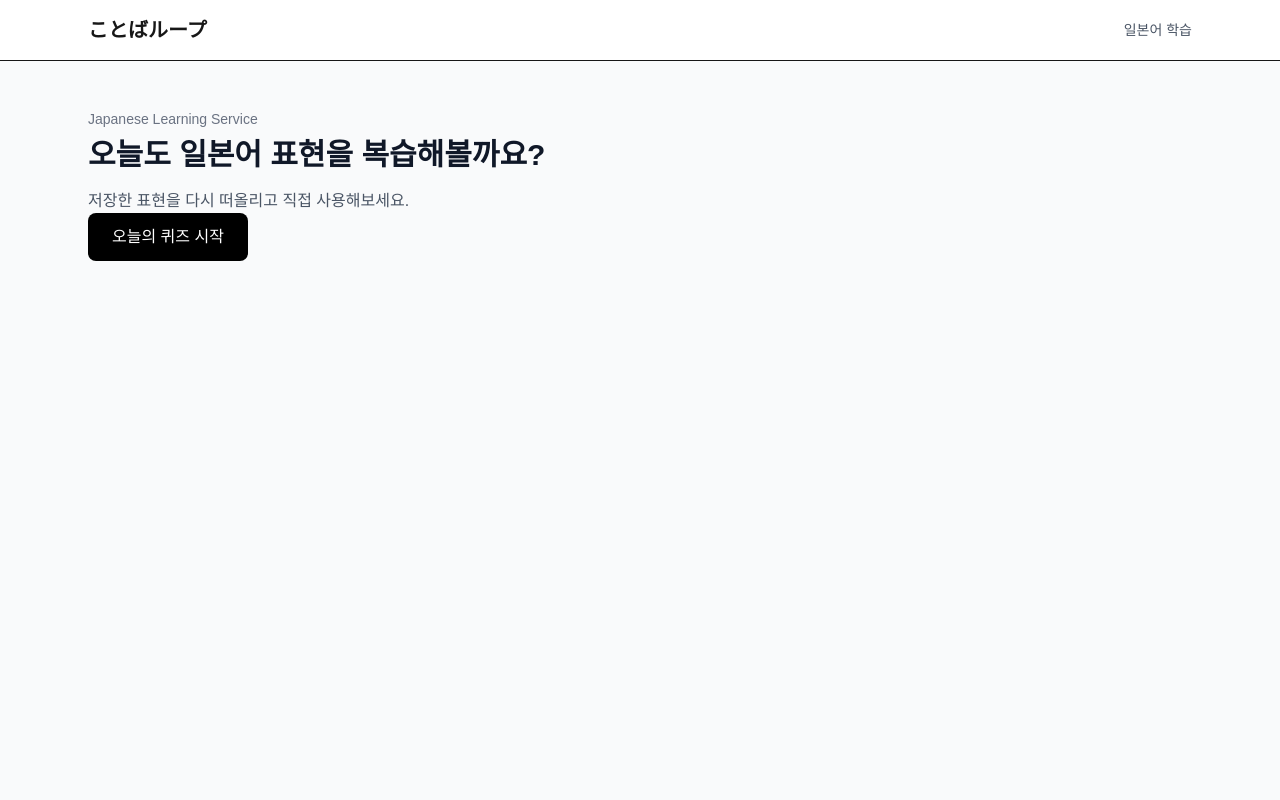
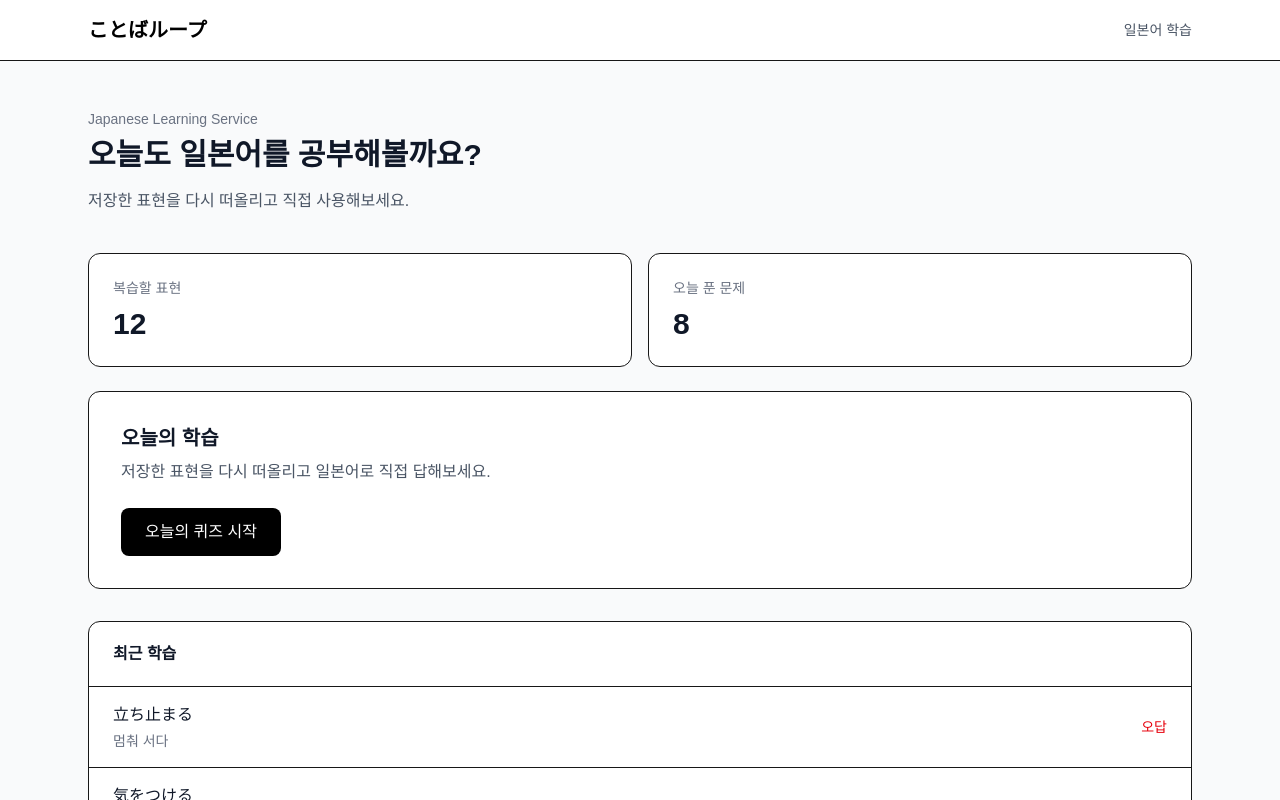
Before and after one commit to hyKim029/japanese-learning-web, a Next.js app: page / in a window 1280 px wide. Shown: the top 800 px of the page. Built offline with nearby package versions, Linux system fonts and the light colour scheme.

Commit message:
feat: build dashboard components

```diff
--- a/app/page.tsx
+++ b/app/page.tsx
@@ -1,3 +1,7 @@
+import StudySummary from "@/components/StudySummary";
+import QuizStartCard from "@/components/QuizStartCard";
+import RecentExpressions from "@/components/RecentExpressions";
+
 function QuizButton() {
   return (
     <button className="rounded-lg bg-black px-6 py-3 font-medium text-white">
@@ -7,6 +11,23 @@ function QuizButton() {
 }
 
 export default function Home() {
+  const recentExpressions = [
+    {
+      japanese: "立ち止まる",
+      meaning: "멈춰 서다",
+      isCorrect: false,
+    },
+    {
+      japanese: "気をつける",
+      meaning: "조심하다",
+      isCorrect: true,
+    },
+    {
+      japanese: "思い込む",
+      meaning: "굳게 믿다",
+      isCorrect: false,
+    },
+  ];
   return (
     <main className="min-h-screen bg-gray-50">
       <div className="mx-auto max-w-6xl px-6 py-12">
@@ -16,14 +37,25 @@ export default function Home() {
           </p>
 
           <h2 className="mt-2 text-3xl font-bold text-gray-900">
-            오늘도 일본어 표현을 복습해볼까요?
+            오늘도 일본어를 공부해볼까요?
           </h2>
 
           <p className="mt-4 text-gray-600">
             저장한 표현을 다시 떠올리고 직접 사용해보세요.
           </p>
-          <QuizButton></QuizButton>
         </section>
+
+        <div className="mt-10">
+          <StudySummary
+            reviewCount={12}
+            completedCount={8}
+          />
+        </div>
+
+        <div className="mt-6">
+          <QuizStartCard/>
+          <RecentExpressions expressions={recentExpressions} />
+        </div>
       </div>
     </main>
   );
--- /dev/null
+++ b/app/quiz/page.tsx
@@ -0,0 +1,15 @@
+export default function QuizPage() {
+  return (
+    <main className="min-h-screen bg-gray-50">
+      <div className="mx-auto max-w-6xl px-6 py-12">
+        <h1 className="text-3xl font-bold text-gray-900">
+          퀴즈
+        </h1>
+
+        <p className="mt-4 text-gray-600">
+          여기에 역번역 퀴즈가 들어갈 예정입니다.
+        </p>
+      </div>
+    </main>
+  );
+}
--- a/components/Header.tsx
+++ b/components/Header.tsx
@@ -2,7 +2,7 @@ export default function Header() {
   return (
     <header className="border-b bg-white">
       <div className="mx-auto flex max-w-6xl items-center justify-between px-6 py-4">
-        <h1 className="text-xl font-bold">ことばループ</h1>
+        <h1 className="text-xl font-bold text-black">ことばループ</h1>
 
         <div className="text-sm text-gray-600">
           일본어 학습
--- /dev/null
+++ b/components/QuizStartCard.tsx
@@ -0,0 +1,22 @@
+import Link from "next/link";
+
+export default function QuizStartCard() {
+  return (
+    <section className="rounded-xl border bg-white p-8">
+      <h3 className="text-xl font-bold text-gray-900">
+        오늘의 학습
+      </h3>
+
+      <p className="mt-2 text-gray-600">
+        저장한 표현을 다시 떠올리고 일본어로 직접 답해보세요.
+      </p>
+
+      <Link
+        href="/quiz"
+        className="mt-6 inline-block rounded-lg bg-black px-6 py-3 font-medium text-white"
+      >
+        오늘의 퀴즈 시작
+      </Link>
+    </section>
+  );
+}
--- /dev/null
+++ b/components/RecentExpressions.tsx
@@ -0,0 +1,52 @@
+type Expression = {
+  japanese: string;
+  meaning: string;
+  isCorrect: boolean;
+};
+
+type RecentExpressionsProps = {
+  expressions: Expression[];
+};
+
+export default function RecentExpressions({
+  expressions,
+}: RecentExpressionsProps) {
+  return (
+    <section className="mt-8 rounded-xl border bg-white">
+      <div className="border-b px-6 py-5">
+        <h3 className="font-bold text-gray-900">
+          최근 학습
+        </h3>
+      </div>
+
+      <div>
+        {expressions.map((expression) => (
+          <div
+            key={expression.japanese}
+            className="flex items-center justify-between border-b px-6 py-4 last:border-b-0"
+          >
+            <div>
+              <p className="font-medium text-gray-900">
+                {expression.japanese}
+              </p>
+
+              <p className="mt-1 text-sm text-gray-500">
+                {expression.meaning}
+              </p>
+            </div>
+
+            <span
+              className={
+                expression.isCorrect
+                  ? "text-sm font-medium text-green-600"
+                  : "text-sm font-medium text-red-600"
+              }
+            >
+              {expression.isCorrect ? "정답" : "오답"}
+            </span>
+          </div>
+        ))}
+      </div>
+    </section>
+  );
+}
--- /dev/null
+++ b/components/StudySummary.tsx
@@ -0,0 +1,27 @@
+type StudySummaryProps = {
+  reviewCount: number;
+  completedCount: number;
+};
+
+export default function StudySummary({
+  reviewCount,
+  completedCount,
+}: StudySummaryProps) {
+  return (
+    <section className="grid gap-4 sm:grid-cols-2">
+      <div className="rounded-xl border bg-white p-6">
+        <p className="text-sm text-gray-500">복습할 표현</p>
+        <p className="mt-2 text-3xl font-bold text-gray-900">
+          {reviewCount}
+        </p>
+      </div>
+
+      <div className="rounded-xl border bg-white p-6">
+        <p className="text-sm text-gray-500">오늘 푼 문제</p>
+        <p className="mt-2 text-3xl font-bold text-gray-900">
+          {completedCount}
+        </p>
+      </div>
+    </section>
+  );
+}
```
